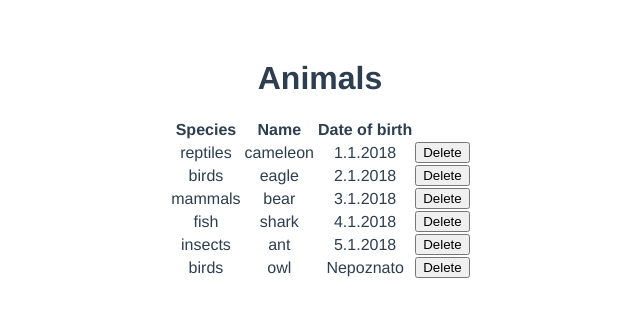
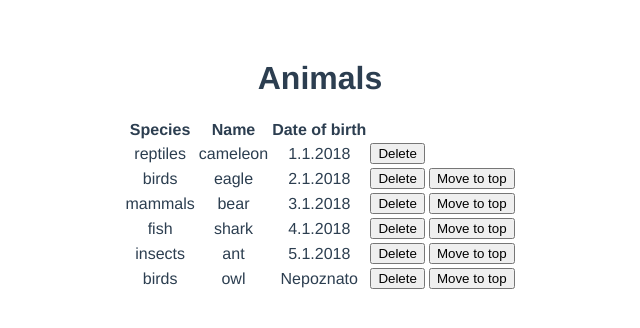
Before and after one commit to hiki89/zoo, a Vue app: page / in a window 1280 px wide. Shown: the top 328 px of the page, without its empty margins (320-960 px from the left). Built offline with nearby package versions, Linux system fonts and the light colour scheme.

Commit message:
Zadatak 4

```diff
--- a/src/components/AnimalList.vue
+++ b/src/components/AnimalList.vue
@@ -14,7 +14,8 @@
                 <td>{{animal.name}}</td>
                 <td v-if="animal.dateOfBirth !== ''">{{animal.dateOfBirth}}</td>
                 <td v-else>Nepoznato</td>
-                <button @click="deleteAnimal(animal)">Delete</button>
+                <td> <button @click="deleteAnimal(animal)">Delete</button></td>
+                <td v-if="animals.indexOf(animal) !== 0"> <button  @click="moveToTop(animal)">Move to top</button></td>
             </tr>
         </tbody>
     </table>
@@ -33,14 +34,20 @@ export default {
               {species: "fish", name: "shark", dateOfBirth: "4.1.2018"},
               {species: "insects", name: "ant", dateOfBirth: "5.1.2018"},
               {species: "birds", name: "owl", dateOfBirth: ''}
-          ]
+          ],
+
       };
   },
 
   methods: {
       deleteAnimal(animal) {
-          let indexOfAnimalToDelete = this.animals.indexOf(animal);
-          this.animals.splice(indexOfAnimalToDelete, 1);
+        let indexOfAnimalToDelete = this.animals.indexOf(animal);
+        this.animals.splice(indexOfAnimalToDelete, 1);
+      },
+
+      moveToTop(animal) {
+        this.deleteAnimal(animal);
+        this.animals.unshift(animal);
       }
   }
 }
```
